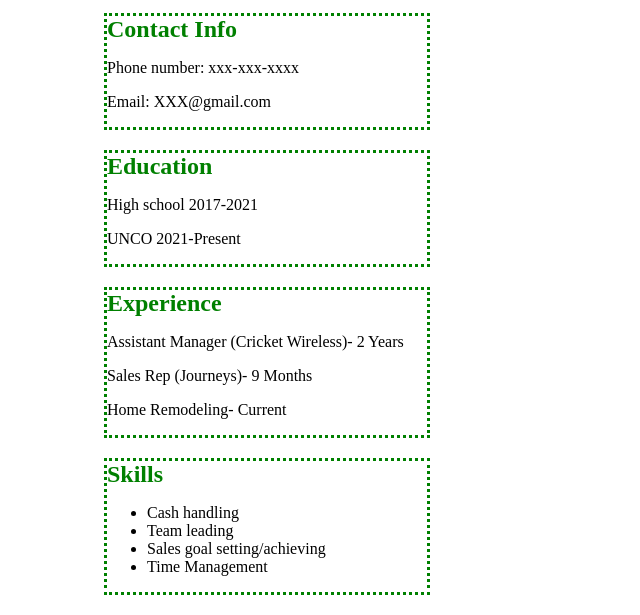
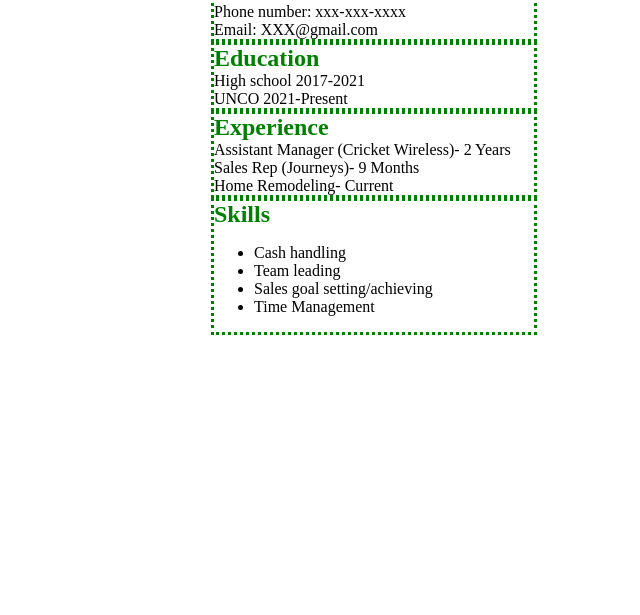
Before and after one commit to T33P/T33P.github.io, a plain HTML site: page resume/index.html in a window 1280 px wide. Shown: the part 235-850 px from the top of the page, without its empty margins (266-906 px from the left). After the commit the page ends 800 px from the top, so only its background shows below. Drawn offline with Linux system fonts and the light colour scheme; files whose address does not match are found by name.

Commit message:
Update style.css

```diff
--- a/resume/css/style.css
+++ b/resume/css/style.css
@@ -2,19 +2,16 @@ body {
   width: 50%;
   margin: auto;
 }
-
 section {
   width: 50%;
-  margin: 20px 50px;
+  margin: auto;
   border-color: green;
   border-style: dotted;
 }
-
 h2 {
   color: green;
   margin: auto;
 }
-
 img {
   display: block;
   margin-left: auto;
@@ -25,5 +22,8 @@ nav {
   border-color: blue;
   border-style: solid;
   width: 50%;
-  margin: 20px 50px;
+  margin: auto;
 }
+p {
+  margin: auto;
+}
```
